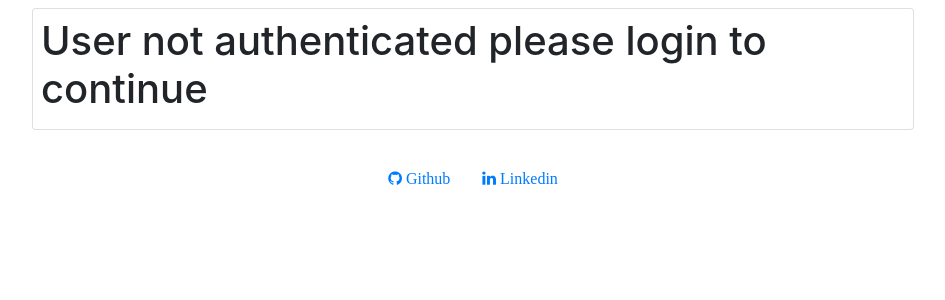
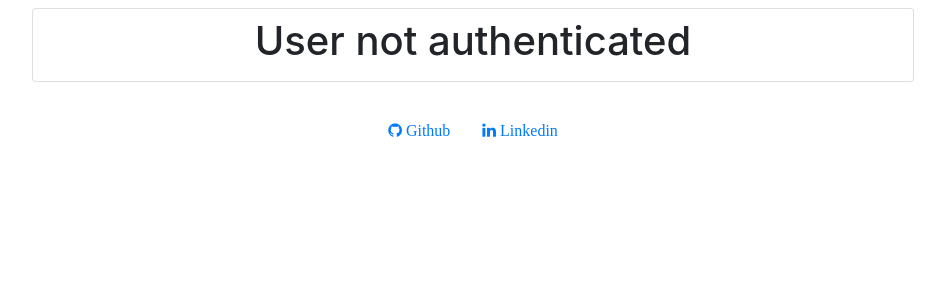
Before and after one commit to hrs2203/Django-app-ToDoList, a Django app: page /todo/add_task/ in a window 1280 px wide. Shown: the part 80-380 px from the top of the page, without its empty margins (167-1112 px from the left). Run offline with Django 3.2, Linux system fonts and the light colour scheme; some libraries are stand-ins or nearby versions.

Commit message:
changin massage

```diff
--- a/todoApp/todo/templates/todo/user_not_found.html
+++ b/todoApp/todo/templates/todo/user_not_found.html
@@ -6,6 +6,6 @@
 
 {% block content %}
     <div class='card mx-auto m-2 p-2'>
-        <h1 class="align-self-center">User not authenticated please login to continue</h1>
+        <h1 class="align-self-center">User not authenticated</h1>
     </div>
 {% endblock content %}
```
